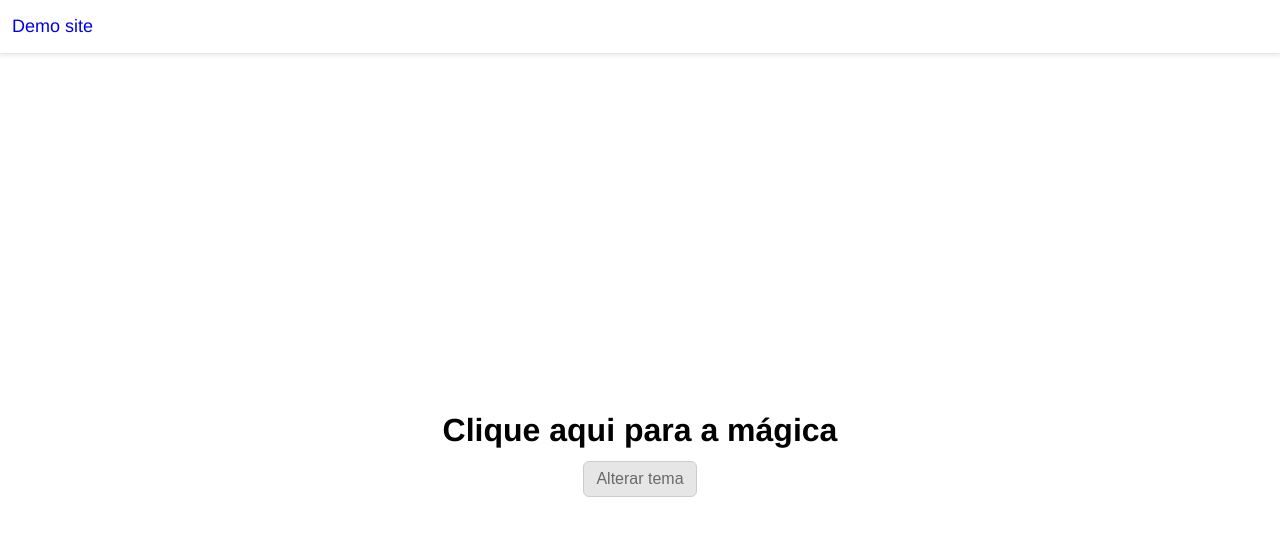
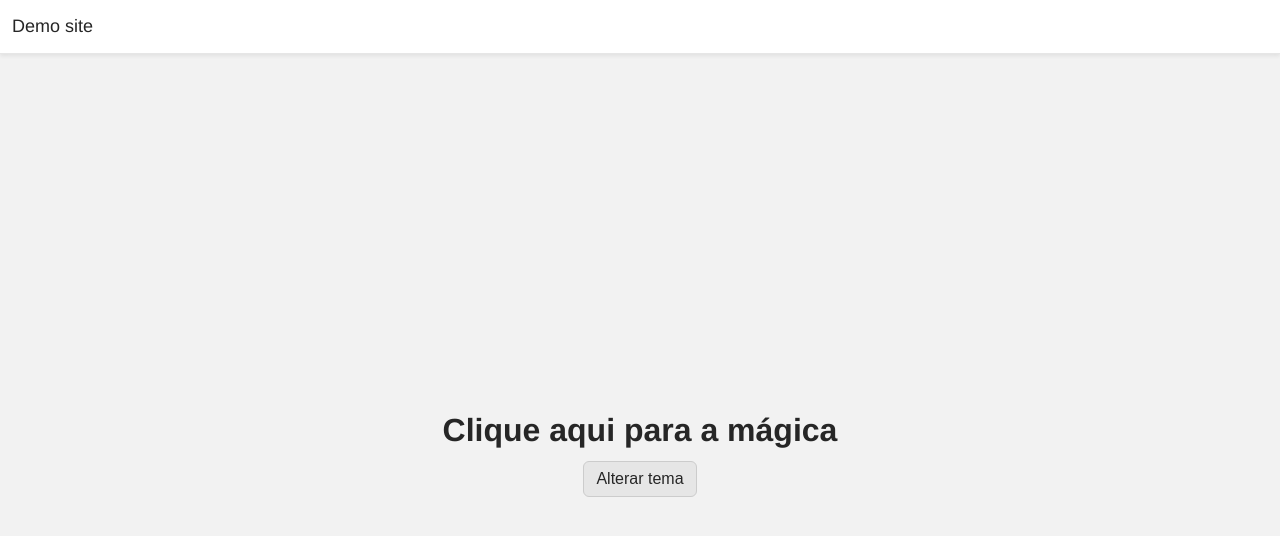
Before and after one commit to DGOMESSLV/tematizacao-css-js, a plain HTML site: page index.html in a window 1280 px wide. Drawn offline with Linux system fonts and the light colour scheme.

Commit message:
feat(temas): adicionado o tema light.css e estilos agora usam os temas

```diff
--- a/assets/css/app.css
+++ b/assets/css/app.css
@@ -5,11 +5,9 @@
 html, body {
 	margin: 0;
 	padding: 0;
+	background: var(--body-bg);
 	font-family: Helvetica, Arial, system-ui, sans-serif;
 	font-size: 16px;
-}
-
-body {
 }
 
 header {
@@ -20,12 +18,14 @@ header {
 	padding: 16px 12px;
 	box-shadow: rgba(0, 0, 0, 0.075) 0px 2px 4px 0px;
 	border-bottom: 1px solid #e6e6e6;
+	background: var(--header-bg);
 }
 
 header .navbar-brand {
 	font-size: 18px;
 	font-weight: 500;
 	text-decoration: none;
+	color: var(--header-brand-fg);
 }
 
 .content {
@@ -40,14 +40,15 @@ header .navbar-brand {
 h1 {
 	margin-top: 0;
 	margin-bottom: 12px;
+	color: var(--h1-fg);
 }
 
 button {
 	padding: 8px 12px;
 	border-radius: 6px;
-	border: 1px solid #ccc;
-	background: #e6e6e6;
+	border: 1px solid var(--btn-border-color);
+	background: var(--btn-bg);
 	font-size: 16px;
 	font-weight: 500;
-	color: #696969;
+	color: var(--btn-fg);
 }
--- a/assets/themes/colors.css
+++ b/assets/themes/colors.css
@@ -0,0 +1,16 @@
+:root {
+	--black-100: #000;
+	--black-90: #1a1a1a;
+	--black-80: #262626;
+
+	--white-100: #fff;
+	--white-90: #f2f2f2;
+	--white-80: #e6e6e6;
+
+	--gray-100: #ccc;
+	--gray-90: #d9d9d9;
+	--gray-80: #e6e6e6;
+
+	--blue-gray-100: #363e4a;
+	--blue-gray-90: #4e5b6c;
+}
--- a/assets/themes/light.css
+++ b/assets/themes/light.css
@@ -0,0 +1,13 @@
+body.light {
+	--body-bg: var(--white-90);
+	--body-fg: var(--black-90);
+
+	--header-bg: var(--white-100);
+	--header-fg: var(--gray-100);
+	--header-brand-fg: var(--black-80);
+
+	--h1-fg: var(--black-80);
+	--btn-bg: var(--white-80);
+	--btn-fg: var(--black-80);
+	--btn-border-color: var(--gray-100);
+}
--- a/index.html
+++ b/index.html
@@ -7,11 +7,12 @@
 		<title>Exemplo de site multi-tema</title>
 
 		<link rel="stylesheet" type="text/css" href="./assets/themes/colors.css" />
+		<link rel="stylesheet" type="text/css" href="./assets/themes/light.css" />
 		<link rel="stylesheet" type="text/css" href="./assets/css/app.css" />
 		<script type="text/javascript" src="./assets/js/theme-flicker-fix.js"></script>
 	</head>
 
-	<body>
+	<body class="light">
 		<header>
 			<a class="navbar-brand" href="#">
 				Demo site
```
